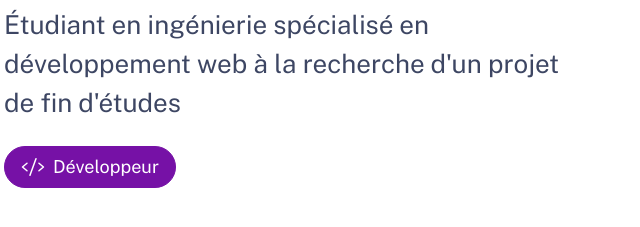
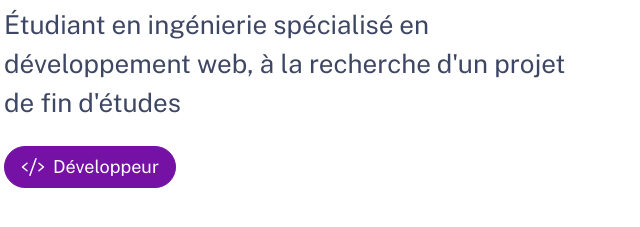
Before and after one commit to helatalbi/Portfolio, an Astro site: page / in a window 1280 px wide. Shown: the part 542-769 px from the top of the page, 60-700 px from the left. Built offline with nearby package versions, Linux system fonts and the light colour scheme; Astro itself is replaced by a stand-in of ours.

Commit message:
Mon portfolio

```diff
--- a/src/pages/index.astro
+++ b/src/pages/index.astro
@@ -31,7 +31,7 @@ const projects = (await getCollection('work'))
 			<header class="hero">
 				<Hero
 					title="Bonjour, je m'appelle Houssemeddine Mhedhbi"
-					tagline="Étudiant en ingénierie spécialisé en développement web à la recherche d'un projet de fin d'études"
+					tagline="Étudiant en ingénierie spécialisé en développement web, à la recherche d'un projet de fin d'études"
 					align="start"
 				>
 					<div class="roles">
```
